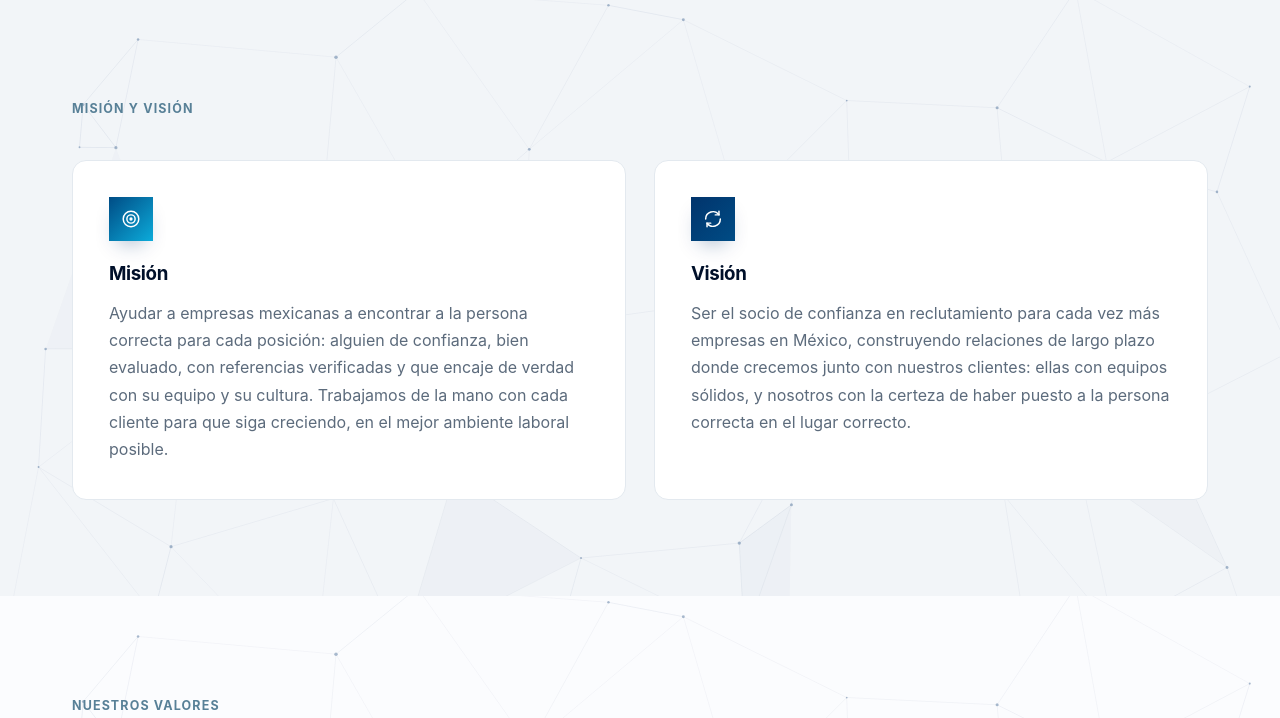
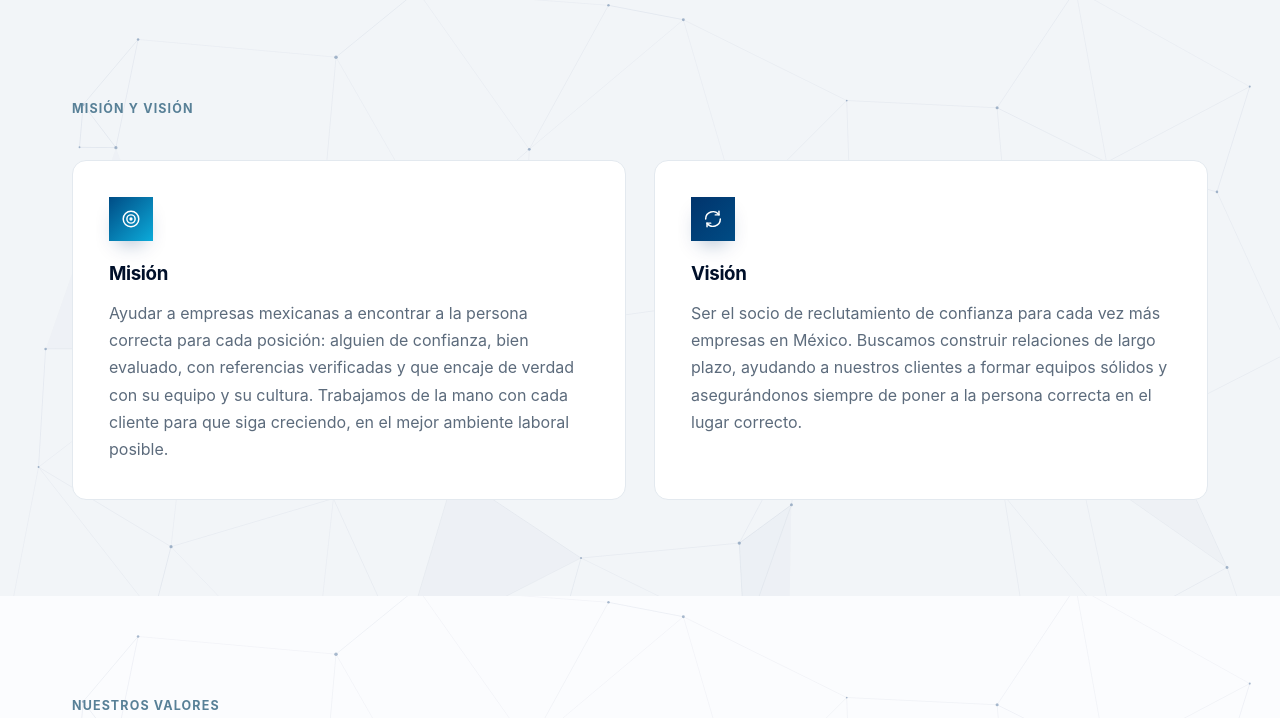
Before and after one commit to moonthinking/Moonthinking-site, a Flask app: page /nosotros in a window 1280 px wide. Shown: the part 975-1693 px from the top of the page. Run offline with Flask 3, Linux system fonts and the light colour scheme.

Commit message:
Revise vision statement in nosotros.html
Updated the vision statement for clarity and conciseness.

```diff
--- a/templates/nosotros.html
+++ b/templates/nosotros.html
@@ -35,8 +35,7 @@
         <div class="card mv-card">
           <div class="icon-wrap g1"><span class="icon"><svg viewBox="0 0 24 24" fill="none" stroke="currentColor" stroke-width="1.6" stroke-linecap="round"><path d="M4 12a8 8 0 0 1 14.5-4.6M20 12a8 8 0 0 1-14.5 4.6"/><path d="M18.5 3.5v4h-4M5.5 20.5v-4h4"/></svg></span></div>
           <h3>Visión</h3>
-          <p>Ser el socio de confianza en reclutamiento para cada vez más empresas en México, construyendo relaciones de largo plazo donde crecemos junto con nuestros clientes: ellas con equipos sólidos, y nosotros con la certeza de haber puesto a la persona correcta en el lugar correcto.</p>
-        </div>
+<p>Ser el socio de reclutamiento de confianza para cada vez más empresas en México. Buscamos construir relaciones de largo plazo, ayudando a nuestros clientes a formar equipos sólidos y asegurándonos siempre de poner a la persona correcta en el lugar correcto.</p>        </div>
       </div>
     </div>
   </section>
```
